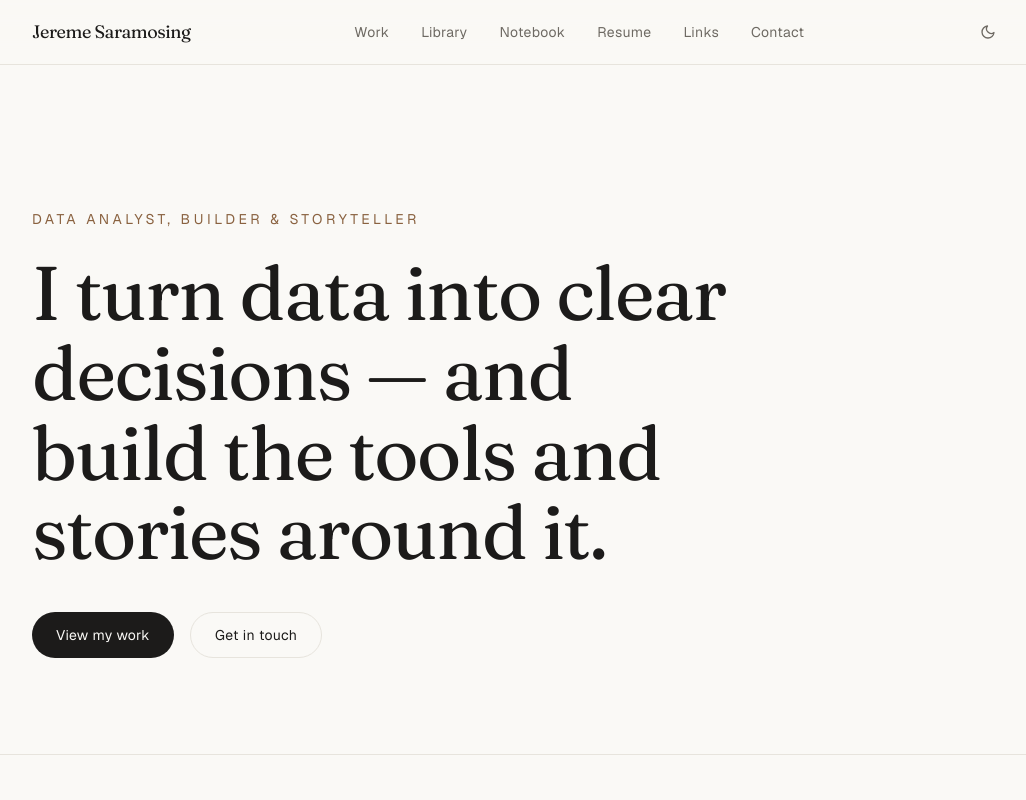
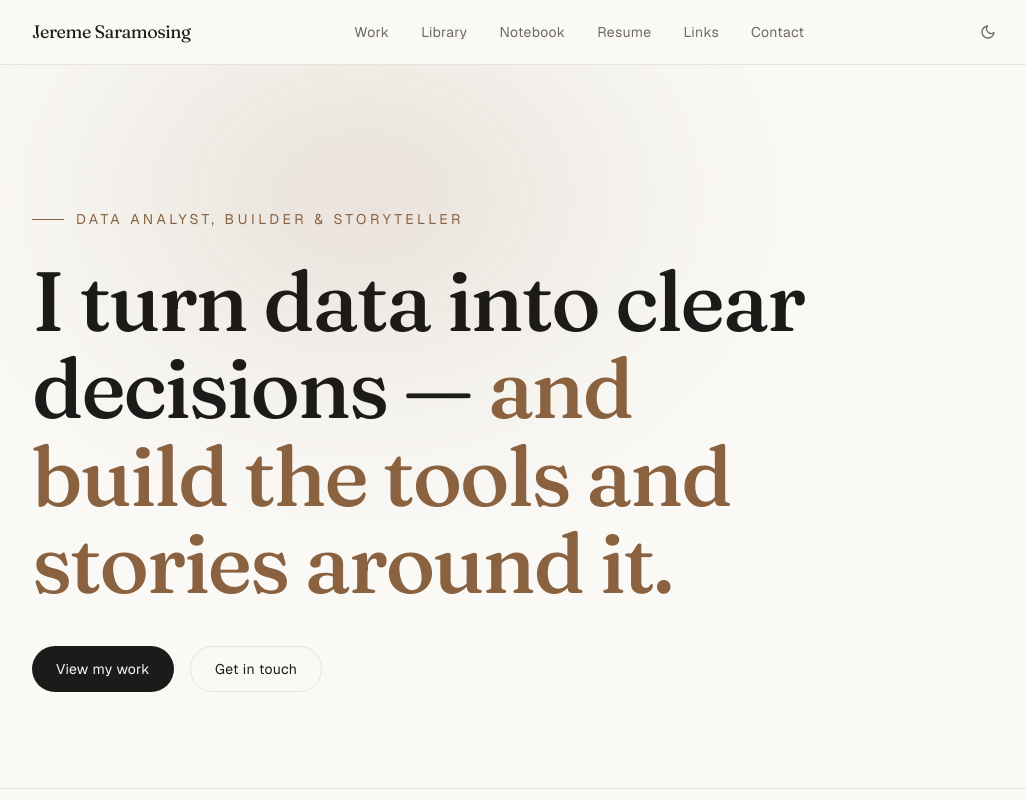
Before and after one commit to jeremesaramosing05/jereme-website, a Next.js app: page / in a window 1280 px wide. Shown: the top 800 px of the page, without its empty margins (120-1146 px from the left). Built offline with nearby package versions, Linux system fonts and the light colour scheme.

Commit message:
feat: bolder hero — two-tone accent headline, warm glow, bigger type, card depth

```diff
--- a/src/app/page.tsx
+++ b/src/app/page.tsx
@@ -7,18 +7,38 @@ import { profile } from "@/content/profile";
 import { featuredProjects } from "@/content/projects";
 
 export default function Home() {
+  // Two-tone headline: everything after the em-dash picks up the brand accent.
+  const [heroHead, heroTail] = profile.heroLine.includes(" — ")
+    ? [
+        profile.heroLine.slice(0, profile.heroLine.indexOf(" — ") + 2),
+        profile.heroLine.slice(profile.heroLine.indexOf(" — ") + 3),
+      ]
+    : [profile.heroLine, ""];
+
   return (
     <>
       {/* Hero */}
-      <section className="mx-auto max-w-5xl px-6 pb-24 pt-28 sm:pt-36">
+      <section className="relative overflow-hidden">
+        {/* Warm accent glow behind the headline */}
+        <div
+          aria-hidden
+          className="pointer-events-none absolute -top-32 left-[8%] -z-10 h-[520px] w-[760px] max-w-[120vw] rounded-full opacity-80 blur-[90px]"
+          style={{
+            background:
+              "radial-gradient(closest-side, color-mix(in oklab, var(--accent) 26%, transparent), transparent)",
+          }}
+        />
+        <div className="mx-auto max-w-5xl px-6 pb-24 pt-28 sm:pt-36">
           <HeroReveal>
-          <p className="text-sm uppercase tracking-[0.25em] text-accent">
+            <p className="flex items-center gap-3 text-sm uppercase tracking-[0.25em] text-accent">
+              <span aria-hidden className="h-px w-8 bg-accent" />
               {profile.tagline}
             </p>
           </HeroReveal>
           <HeroReveal delay={0.12}>
-          <h1 className="mt-6 max-w-3xl text-balance font-display text-[clamp(2.75rem,7vw,4.75rem)] leading-[1.05] tracking-[-0.02em]">
-            {profile.heroLine}
+            <h1 className="mt-7 max-w-4xl text-balance font-display text-[clamp(2.85rem,7.5vw,5.25rem)] font-medium leading-[1.04] tracking-[-0.025em]">
+              {heroHead}
+              <span className="text-accent"> {heroTail}</span>
             </h1>
           </HeroReveal>
           <HeroReveal delay={0.24}>
@@ -29,6 +49,7 @@ export default function Home() {
               </ButtonLink>
             </div>
           </HeroReveal>
+        </div>
       </section>
 
       {/* Literary quote */}
--- a/src/components/ui/ProjectCard.tsx
+++ b/src/components/ui/ProjectCard.tsx
@@ -44,7 +44,7 @@ export function ProjectCard({ project }: { project: Project }) {
       href={`/work/${project.slug}`}
       className="group block focus-visible:outline-accent"
     >
-      <div className="relative aspect-[4/3] overflow-hidden rounded-xl border border-line bg-surface">
+      <div className="relative aspect-[4/3] overflow-hidden rounded-xl border border-line bg-surface shadow-sm transition-all duration-500 group-hover:-translate-y-1 group-hover:border-accent/40 group-hover:shadow-xl group-hover:shadow-foreground/10">
         <Cover project={project} />
       </div>
       <div className="mt-4 flex items-baseline justify-between gap-4">
```
Lines whose indentation alone changed are shown as unchanged.
